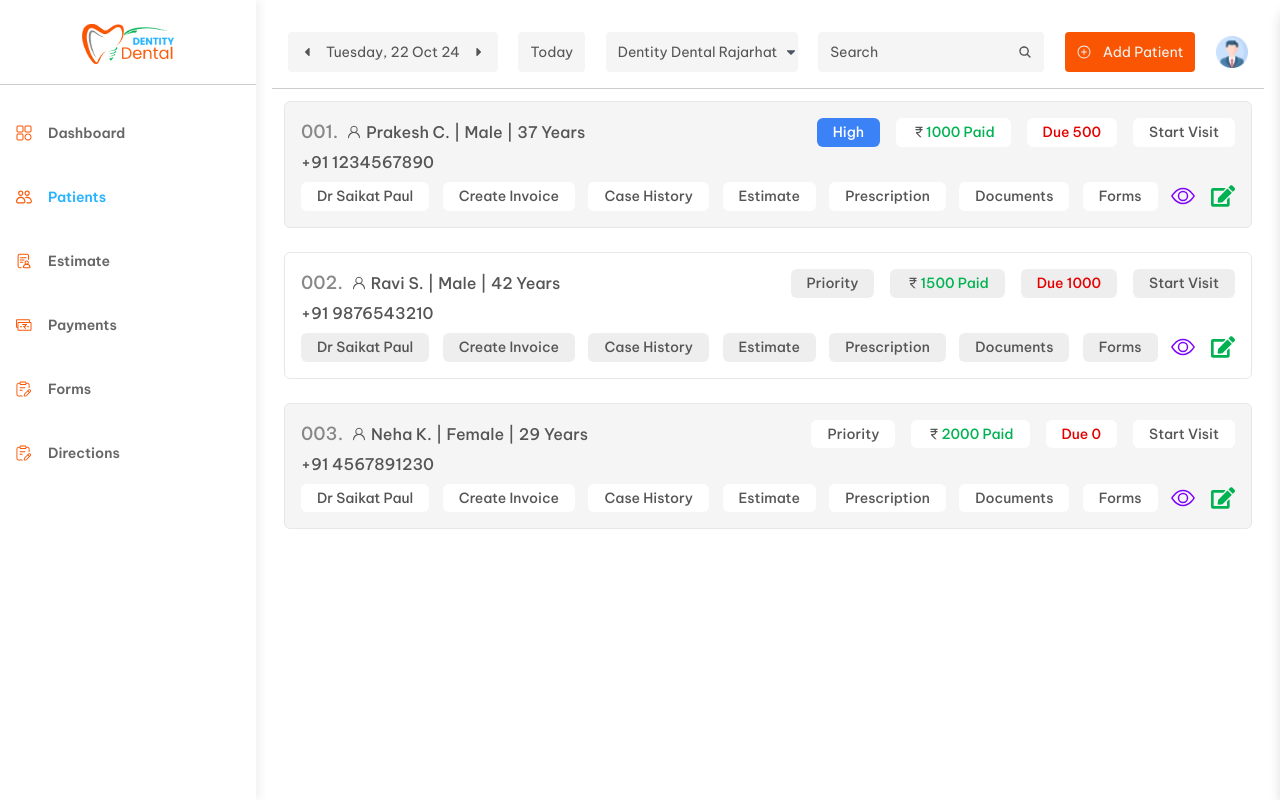
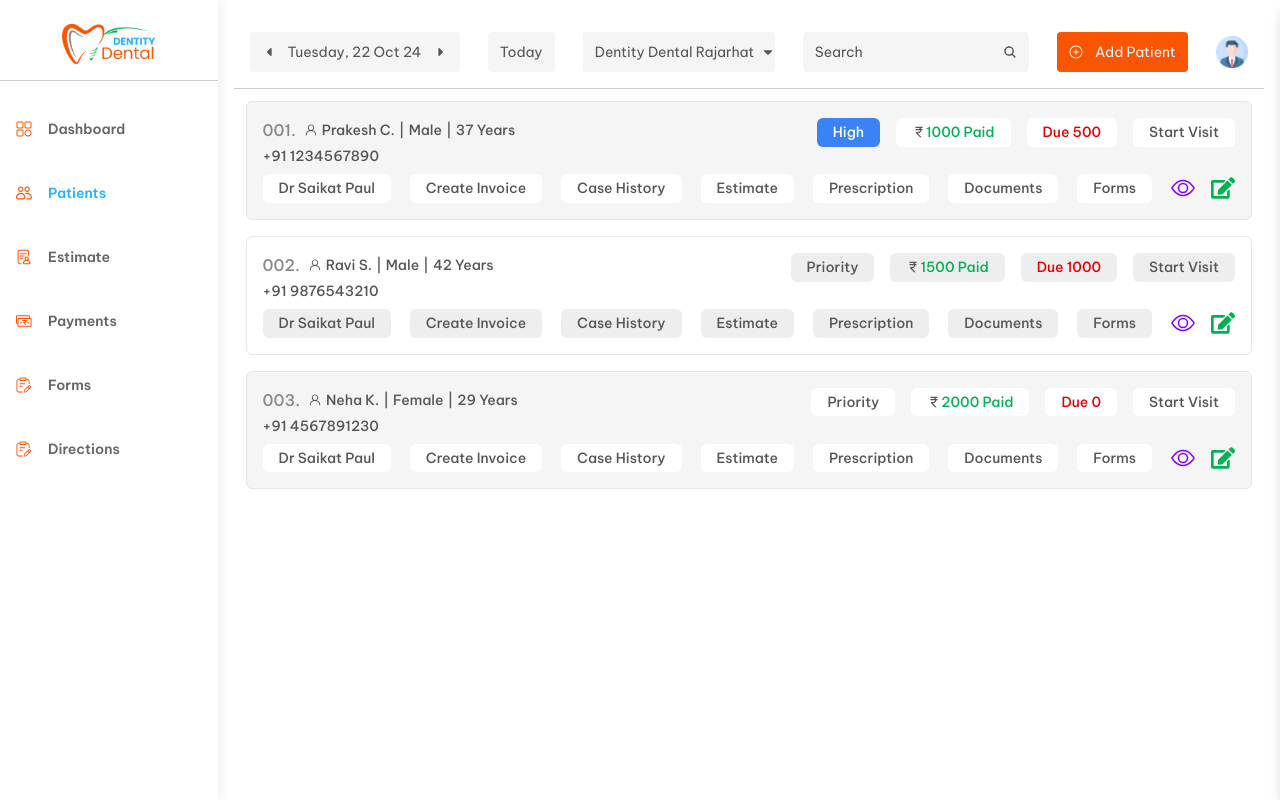
Before and after one commit to therebootai/democlinicsofwarefrontend, a React (Vite) app: page /doctor/patients in a window 1280 px wide. Built offline with nearby package versions, Linux system fonts and the light colour scheme.

Commit message:
modified

```diff
--- a/src/App.css
+++ b/src/App.css
@@ -1,5 +1,6 @@
 .priority-button {
-  @apply xlg:h-[1.8rem] h-[1.6rem] rounded xlg:rounded-md bg-[#EEEEEE] flex justify-center items-center px-2 xlg:px-4 xl:px-5 text-[#555555] text-[12px] xlg:text-sm  xl:text-[15px] font-medium hover:bg-custom-blue hover:text-white;
+  @apply xlg:h-[1.8rem] h-[1.5rem] rounded xlg:rounded-md bg-[#EEEEEE] flex justify-center items-center px-2 xlg:px-4 xl:px-5 text-[#555555] text-[12px] xlg:text-sm  xl:text-[15px] font-medium hover:bg-custom-blue hover:text-white;
+  transition: background-color 0.2s ease-in-out, color 0.2s ease-in-out;
 }
 
 .priority-input {
--- a/src/component/SideHeader.jsx
+++ b/src/component/SideHeader.jsx
@@ -53,7 +53,7 @@ const AdminSideHeader = () => {
     <div
       className={` flex flex-col gap-4 h-full bg-[white] shadow-[5px_0px_8px_0px_rgba(0,0,0,0.05)] transition-all duration-300 z-50 `}
     >
-      <div className="flex justify-center items-center mt-4 border-b p-2 pb-5  border-[#00000033]">
+      <div className="flex justify-center items-center mt-4 border-b p-2 pb-4  border-[#00000033]">
         <img
           src="/images/dentitydentallogo.png"
           alt="Clinic Logo"
--- a/src/pages/Direction.jsx
+++ b/src/pages/Direction.jsx
@@ -20,7 +20,7 @@ const Direction = () => {
         >
           <button
             onClick={handleAddNewClick}
-            className="flex items-center bg-custom-orange hover:bg-custom-blue gap-3 rounded px-2 xlg:px-3  h-[2.5rem] text-xs xl:text-base xlg:text-sm text-[#F5F5F5]"
+            className="flex items-center bg-custom-orange hover:bg-custom-blue gap-3 rounded px-2 xlg:px-3  h-[2.5rem] text-xs xl:text-base xlg:text-sm text-[#F5F5F5] transition-colors duration-300 ease-in-out"
           >
             <GoPlusCircle />
             <h3>Upload Direction</h3>
--- a/src/pages/Estimate.jsx
+++ b/src/pages/Estimate.jsx
@@ -24,7 +24,7 @@ const Estimate = () => {
         <Topheader>
           <Link
             to="/payments/add-payment-charges"
-            className="flex items-center bg-custom-orange hover:bg-custom-blue gap-3 rounded px-3 h-[2.5rem] text-xs xl:text-base xlg:text-sm text-[#F5F5F5]"
+            className="flex items-center bg-custom-orange hover:bg-custom-blue gap-3 rounded px-3 h-[2.5rem] text-xs xl:text-base xlg:text-sm text-[#F5F5F5] transition-colors duration-300 ease-in-out"
           >
             <GoPlusCircle />
             <h3>Create Invoice</h3>
--- a/src/pages/Forms.jsx
+++ b/src/pages/Forms.jsx
@@ -21,7 +21,7 @@ export const Forms = () => {
         >
           <button
             onClick={handleAddNewClick}
-            className="flex items-center bg-custom-orange hover:bg-custom-blue gap-3 rounded px-2 xlg:px-3  h-[2.5rem] text-xs xl:text-base xlg:text-sm text-[#F5F5F5]"
+            className="flex items-center bg-custom-orange hover:bg-custom-blue gap-3 rounded px-2 xlg:px-3  h-[2.5rem] text-xs xl:text-base xlg:text-sm text-[#F5F5F5] transition-colors duration-300 ease-in-out"
           >
             <GoPlusCircle />
             <h3>Upload Form</h3>
--- a/src/pages/Payments.jsx
+++ b/src/pages/Payments.jsx
@@ -49,7 +49,7 @@ const Payments = () => {
         <Topheader>
           <Link
             to="/payments/add-payment-charges"
-            className="flex items-center bg-custom-orange hover:bg-custom-blue gap-3 rounded px-3 h-[2.5rem] text-xs xl:text-base xlg:text-sm text-[#F5F5F5]"
+            className="flex items-center bg-custom-orange hover:bg-custom-blue gap-3 rounded px-3 h-[2.5rem] text-xs xl:text-base xlg:text-sm text-[#F5F5F5] transition-colors duration-300 ease-in-out"
           >
             <GoPlusCircle />
             <h3>Create Invoice</h3>
--- a/src/pages/doctos/Dashboard.jsx
+++ b/src/pages/doctos/Dashboard.jsx
@@ -85,7 +85,7 @@ const Dashboard = () => {
         >
           <button
             onClick={handleAddNewClick}
-            className="flex items-center bg-custom-orange hover:bg-custom-blue gap-3 rounded px-2 xlg:px-3  h-[2.5rem] text-xs xl:text-base xlg:text-sm text-[#F5F5F5]"
+            className="flex items-center bg-custom-orange hover:bg-custom-blue gap-3 rounded px-2 xlg:px-3  h-[2.5rem] text-xs xl:text-base xlg:text-sm text-[#F5F5F5] transition-colors duration-300 ease-in-out"
           >
             <GoPlusCircle />
             <h3>Add Patient</h3>
--- a/src/pages/doctos/Patients.jsx
+++ b/src/pages/doctos/Patients.jsx
@@ -82,7 +82,7 @@ const Patients = () => {
         >
           <button
             onClick={handleAddNewClick}
-            className="flex items-center bg-custom-orange hover:bg-custom-blue gap-3 rounded px-2 xlg:px-3 h-[2.5rem] text-xs xl:text-base xlg:text-sm text-[#F5F5F5]"
+            className="flex items-center bg-custom-orange hover:bg-custom-blue gap-3 rounded px-2 xlg:px-3 h-[2.5rem] text-xs xl:text-base xlg:text-sm text-[#F5F5F5] transition-colors duration-300 ease-in-out"
           >
             <GoPlusCircle />
             <h3>Add Patient</h3>
@@ -90,7 +90,7 @@ const Patients = () => {
         </Topheader>
       </div>
       <div className="xl:p-8 p-3 flex flex-col gap-8">
-        <div className="flex flex-col gap-6">
+        <div className="flex flex-col gap-4">
           {patientsData.map((item, index) => (
             <section
               key={index}
@@ -102,16 +102,16 @@ const Patients = () => {
                 <div className="flex flex-row items-start justify-between">
                   <div className="flex flex-col gap-1">
                     <div className="flex flex-row items-center gap-2">
-                      <span className="xlg:text-lg text-sm text-[#888888] font-medium ">
+                      <span className="xlg:text-base text-sm text-[#888888] font-medium ">
                         {item.pid}.
                       </span>
-                      <div className="flex flex-row items-center gap-1 text-[13px] xlg:text-base font-medium text-[#555555]">
+                      <div className="flex flex-row items-center gap-1 text-[13px] xlg:text-sm font-medium text-[#555555]">
                         <GoPerson /> <span>{item.name}</span> |
                         <span>{item.gender}</span> |
                         <span>{item.age} Years</span>
                       </div>
                     </div>
-                    <div className="xlg:text-base text-[13px] font-medium text-[#555555]">
+                    <div className="xlg:text-sm text-[13px] font-medium text-[#555555]">
                       +91 {item.mobilenumber}
                     </div>
                   </div>
--- a/src/template/AdminDashboardTemplate.jsx
+++ b/src/template/AdminDashboardTemplate.jsx
@@ -28,10 +28,12 @@ const AdminDashboardTemplate = ({ children }) => {
   return (
     <div className="flex flex-col w-full h-full  overflow-hidden">
       <div className="flex flex-row h-screen sm:w-full ">
-        <span className="w-[20%]">
+        <span className="xlg:w-[17%] w-[20%]">
           <AdminSideHeader />
         </span>
-        <div className="w-[80%] p-4 overflow-auto   ">{children}</div>
+        <div className="w-[80%] xlg:w-[83%] p-4 overflow-auto   ">
+          {children}
+        </div>
       </div>
     </div>
   );
```
